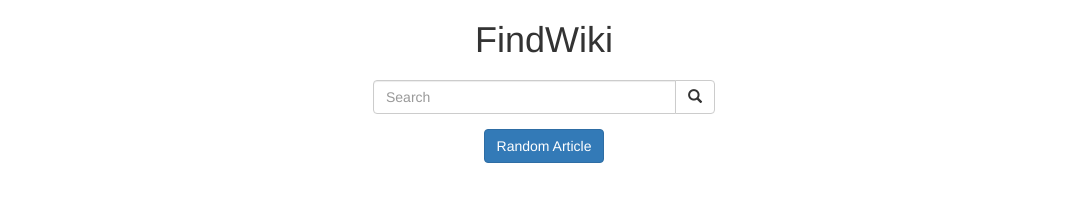
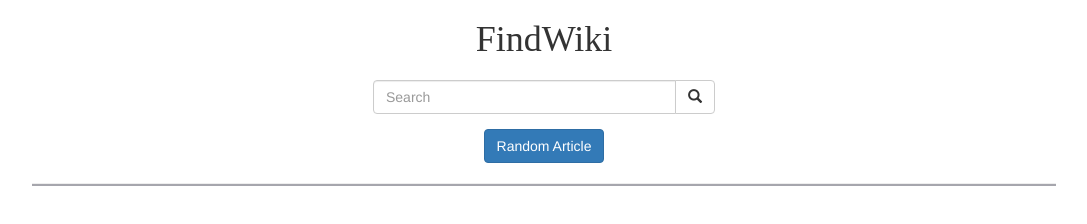
Before and after one commit to skywalker212/FindWiki, a plain HTML site: page index.html in a window 1280 px wide. Shown: the whole page, without its empty margins (96-1183 px from the left). Drawn offline with nearby package versions, Linux system fonts and the light colour scheme.

Commit message:
changed css and added a horizontal separator

```diff
--- a/css/style.css
+++ b/css/style.css
@@ -9,3 +9,13 @@
   width: 30%;
   display: inline-block;
 }
+
+.linebreak{
+  width: 80%;
+  height: 2px;
+  background-color: rgb(166, 166, 173);
+}
+
+.header {
+  font-family: serif;
+}
--- a/index.html
+++ b/index.html
@@ -1,4 +1,4 @@
-<!DOCTYPE html>
+  <!DOCTYPE html>
 <html lang="en">
 
 <head>
@@ -13,7 +13,7 @@
 
 <body>
   <div class="container">
-    <h1 class="text-center">FindWiki</h1>
+    <h1 class="header text-center">FindWiki</h1>
     <div class="search-main text-center">
       <form class="sub-src">
         <div class="input-group">
@@ -30,6 +30,10 @@
       <button type="button" name="button" class="random btn btn-primary"><a href="https://en.wikipedia.org/wiki/Special:Random" target="_blank">Random Article</a></button>
     </div>
   </div>
+  <hr class="linebreak">
+  <div class="search-results">
+
+  </div>
   <script type="text/javascript" src="script/script.js">
   </script>
 </body>
```
